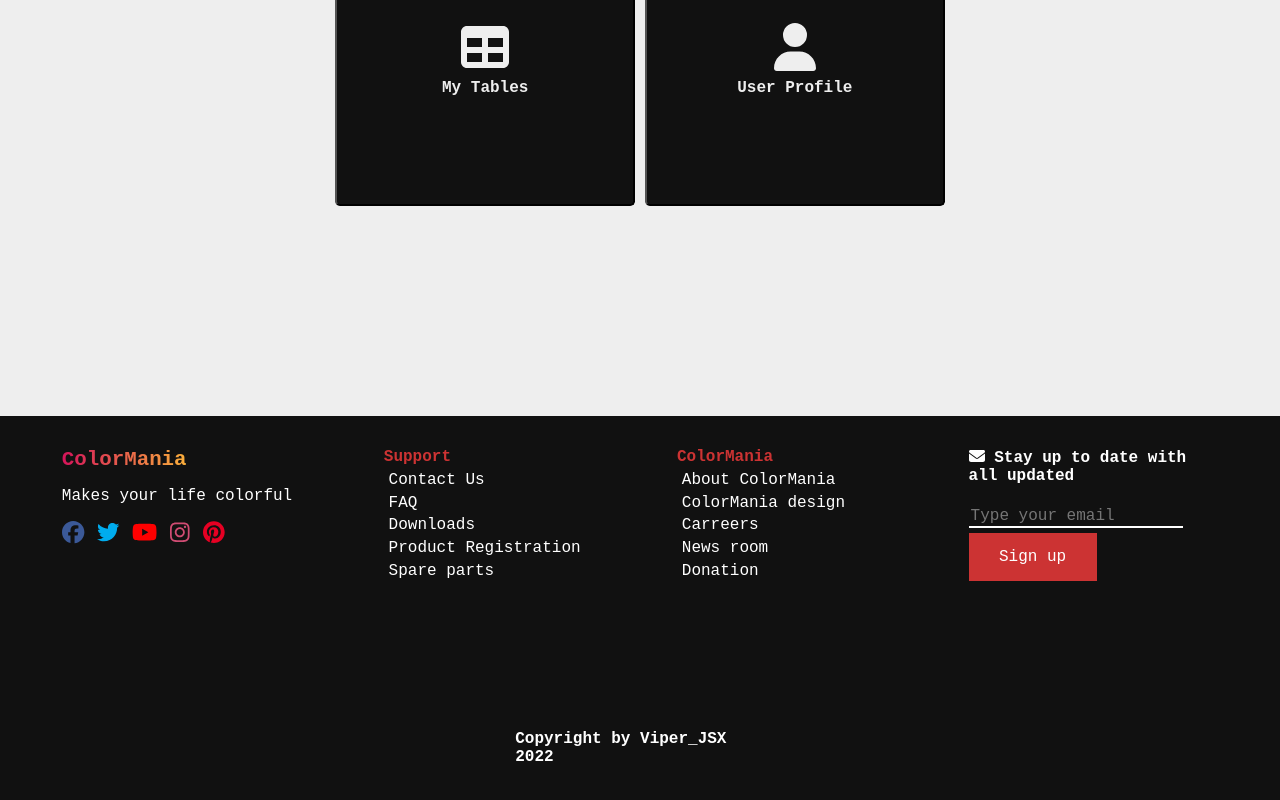
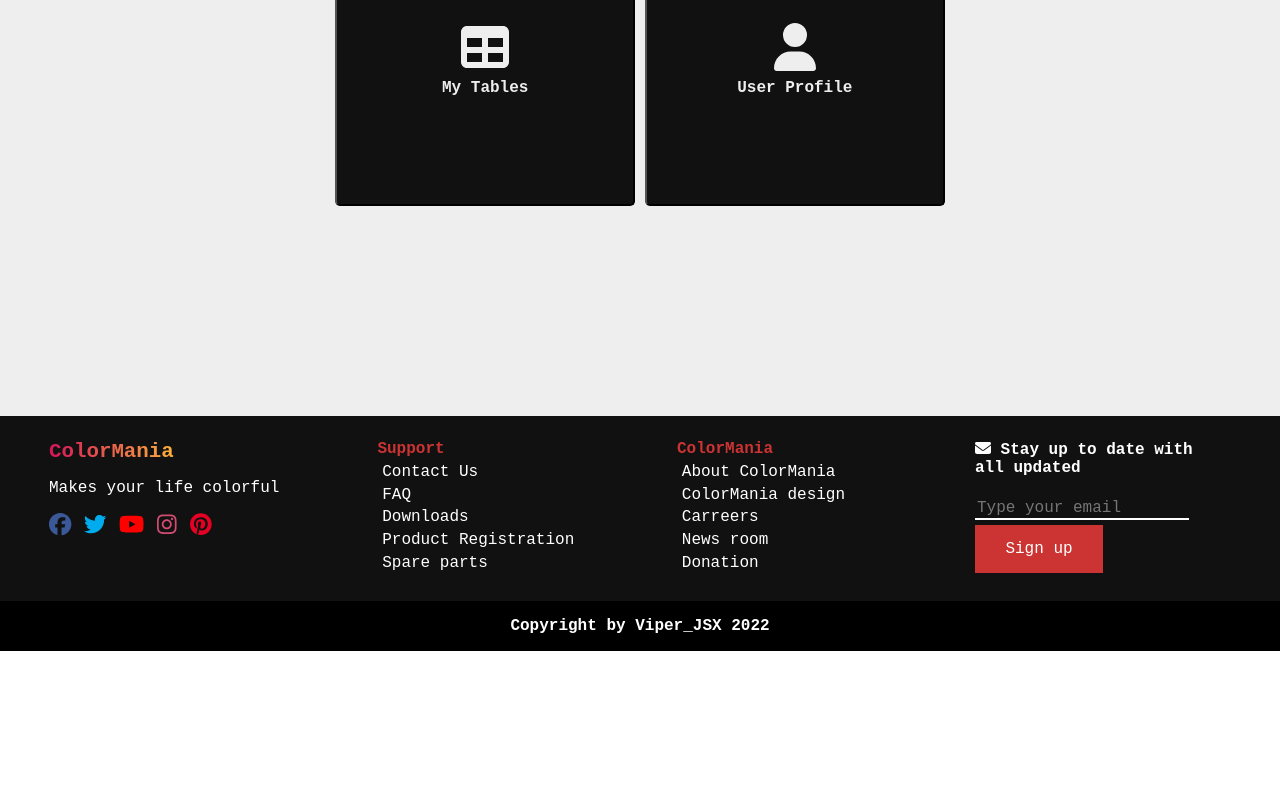
Before and after one commit to Viper-JSX/Colormania-React, a React (Create React App) app: page / in a window 1280 px wide. Shown: the part 384-1184 px from the top of the page. After the commit the page ends 1035 px from the top, so only its background shows below. Built offline with nearby package versions, Linux system fonts and the light colour scheme.

Commit message:
Added styling and hover effects, removed aspect-ratio from footer divs

```diff
--- a/src/css/App.css
+++ b/src/css/App.css
@@ -700,7 +700,6 @@ header .appTitle:hover{
 footer{
     width: 100%;
     min-height: 7rem;
-    padding: 1rem;
     color: var(--lightColor);
     background-color: var(--darkBackground);
     display: flex;
@@ -708,13 +707,11 @@ footer{
     flex-wrap: wrap;
 }
 
-footer > div{
+footer > div:not(.copyright){
     width: 20%;
     min-width: 200px;
     max-width: max-content;
-    margin: 1rem;
-    /*border: var(--standardDarkBorder);*/
-    aspect-ratio: 1/1;
+    margin: 1.5rem;
 }
 
 footer > div > ul{
@@ -829,7 +826,22 @@ footer ul > li:hover{
     opacity: 0.7;
 }
 
+.copyright{
+    margin: 0;
+    padding: 1rem;
+    flex-basis: 100%;
+    text-align: center;
+    background-color: black;
+}
 
+.copyrightText{
+    transition: calc(var(--defaultTransitionTime) / 2);
+}
+
+.copyright:hover > .copyrightText{
+    color: var(--highlightColorForLight);
+    text-shadow: 0 0 0.5rem var(--highlightColorForLight);
+}
 
 
 
```
